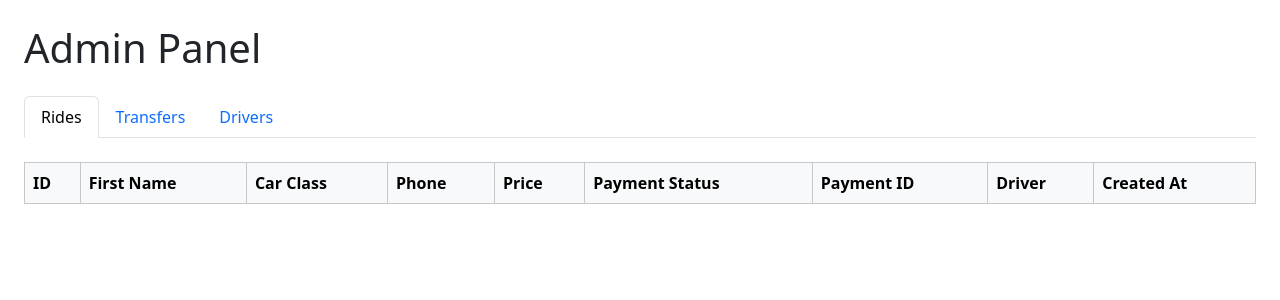
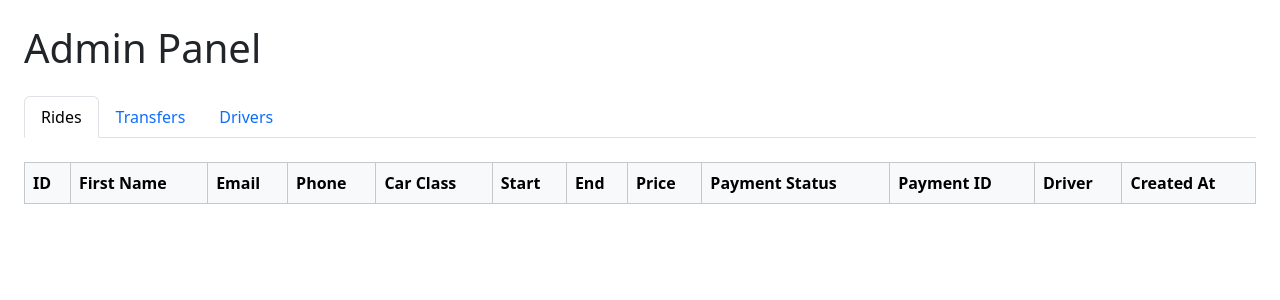
Before and after one commit to anavasynth/ETaxi, a Flask app: page /adminpanel in a window 1280 px wide. Shown: the top 300 px of the page. Run offline with Flask 3, Linux system fonts and the light colour scheme; lists and menus that the app fills with data are empty.

Commit message:
add addresses to route details

```diff
--- a/routes/admin.py
+++ b/routes/admin.py
@@ -19,7 +19,8 @@ def add_driver():
         last_name=data['last_name'],
         phone=data['phone'],
         driver_car=data['driver_car'],
-        car_class=data['car_class']
+        car_class=data['car_class'],
+        car_number=data['car_number'],
     )
     db.session.add(driver)
     db.session.commit()
@@ -42,6 +43,7 @@ def update_driver(driver_id):
         driver.phone = request.form['phone']
         driver.driver_car = request.form['driver_car']
         driver.car_class = request.form['car_class']
+        driver.car_number = request.form['car_number']
         db.session.commit()
     return redirect(url_for('admin.adminpanel'))
 
--- a/static/route.js
+++ b/static/route.js
@@ -105,8 +105,12 @@ document.addEventListener('DOMContentLoaded', () => {
 
 document.getElementById('confirmRouteBtn').addEventListener('click', async () => {
     const firstName = document.getElementById('confirmFirstName').value;
+    const email = document.getElementById('confirmEmail').value;
     const phone = document.getElementById('confirmPhone').value;
     const selectedClass = document.querySelector('.ride-class-option.selected');
+
+    const startAddress = window.startAddress || document.getElementById('start').value;
+    const endAddress = window.endAddress || document.getElementById('end').value;
 
     const carClass = selectedClass.dataset.value;
 
@@ -114,7 +118,7 @@ document.getElementById('confirmRouteBtn').addEventListener('click', async () =>
         const response = await fetch('/create-route-order', {
             method: 'POST',
             headers: { 'Content-Type': 'application/json' },
-            body: JSON.stringify({ firstName, phone, price: window.calculatedPrice, carClass })
+            body: JSON.stringify({ firstName, email, phone, price: window.calculatedPrice, carClass, startAddress, endAddress })
         });
 
         const responseText = await response.text();
--- a/static/transfer.js
+++ b/static/transfer.js
@@ -34,8 +34,8 @@ document.addEventListener('DOMContentLoaded', () => {
 
 document.getElementById('payTransferBtn').addEventListener('click', async () => {
   const email = document.getElementById('email').value;
-  const lastName = document.getElementById('lastName').value;
   const firstName = document.getElementById('firstName').value;
+  const phone = document.getElementById('phone').value;
   const seats = document.getElementById('seats').value;
   const price = document.getElementById('price').value;
   const transfer = document.getElementById('transferModalLabel').textContent.split(': ')[1];
@@ -44,7 +44,7 @@ document.getElementById('payTransferBtn').addEventListener('click', async () =>
     const response = await fetch('/create-transfer-order', {
       method: 'POST',
       headers: { 'Content-Type': 'application/json' },
-      body: JSON.stringify({ email, lastName, firstName, seats, price, transfer })
+      body: JSON.stringify({ firstName, email, phone, seats, price, transfer })
     });
 
     const responseText = await response.text();
--- a/templates/adminpanel.html
+++ b/templates/adminpanel.html
@@ -42,8 +42,11 @@
                     <tr>
                         <th>ID</th>
                         <th>First Name</th>
+                        <th>Email</th>
+                        <th>Phone</th>
                         <th>Car Class</th>
-                        <th>Phone</th>
+                        <th>Start</th>
+                        <th>End</th>
                         <th>Price</th>
                         <th>Payment Status</th>
                         <th>Payment ID</th>
@@ -56,8 +59,11 @@
                     <tr class="{% if ride.payment_status == 'completed' %}table-success{% endif %}">
                         <td>{{ ride.id }}</td>
                         <td>{{ ride.first_name }}</td>
+                        <td>{{ ride.email }}</td>
+                        <td>{{ ride.phone }}</td>
                         <td>{{ ride.car_class }}</td>
-                        <td>{{ ride.phone }}</td>
+                        <td>{{ ride.start_address }}</td>
+                        <td>{{ ride.end_address }}</td>
                         <td>{{ ride.price }}</td>
                         <td>{{ ride.payment_status }}</td>
                         <td>{{ ride.payment_id }}</td>
@@ -86,9 +92,9 @@
                 <thead class="table-light">
                     <tr>
                         <th>ID</th>
+                        <th>First Name</th>
                         <th>Email</th>
-                        <th>Last Name</th>
-                        <th>First Name</th>
+                        <th>Phone</th>
                         <th>Seats</th>
                         <th>Price</th>
                         <th>Transfer</th>
@@ -102,9 +108,9 @@
                     {% for transfer in transfers %}
                     <tr class="{% if transfer.payment_status == 'completed' %}table-success{% endif %}">
                         <td>{{ transfer.id }}</td>
+                        <td>{{ transfer.first_name }}</td>
                         <td>{{ transfer.email }}</td>
-                        <td>{{ transfer.last_name }}</td>
-                        <td>{{ transfer.first_name }}</td>
+                        <td>{{ transfer.phone }}</td>
                         <td>{{ transfer.seats }}</td>
                         <td>{{ transfer.price }}</td>
                         <td>{{ transfer.transfer }}</td>
@@ -144,6 +150,7 @@
         <th>Phone</th>
         <th>Car</th>
         <th>Class</th>
+        <th>Car Number</th>
         <th>Actions</th>
       </tr>
     </thead>
@@ -156,6 +163,7 @@
         <td>{{ driver.phone }}</td>
         <td>{{ driver.driver_car }}</td>
         <td>{{ driver.car_class }}</td>
+        <td>{{ driver.car_number }}</td>
         <td>
           <!-- Edit -->
           <button class="btn btn-sm btn-primary" data-bs-toggle="modal" data-bs-target="#editDriverModal{{ driver.id }}">Edit</button>
@@ -181,6 +189,7 @@
                 <input type="text" class="form-control mb-2" name="phone" value="{{ driver.phone }}" required>
                 <input type="text" class="form-control mb-2" name="driver_car" value="{{ driver.driver_car }}" required>
                 <input type="text" class="form-control mb-2" name="car_class" value="{{ driver.car_class }}" required>
+                <input type="text" class="form-control mb-2" name="car_number" value="{{ driver.car_number }}" required>
               </div>
               <div class="modal-footer">
                 <button type="submit" class="btn btn-primary">Save Changes</button>
@@ -229,6 +238,7 @@
           <input type="text" class="form-control mb-2" name="phone" placeholder="Phone" required>
           <input type="text" class="form-control mb-2" name="driver_car" placeholder="Driver Car" required>
           <input type="text" class="form-control mb-2" name="car_class" placeholder="Car Class" required>
+          <input type="text" class="form-control mb-2" name="car_number" placeholder="Car Number" required>
         </div>
         <div class="modal-footer">
           <button type="submit" class="btn btn-success">Add Driver</button>
--- a/templates/route_details.html
+++ b/templates/route_details.html
@@ -72,6 +72,10 @@
             <label for="confirmFirstName" class="form-label">Ім'я</label>
             <input type="text" class="form-control" id="confirmFirstName" required>
           </div>
+            <div class="mb-3">
+            <label for="confirmEmail" class="form-label">Email</label>
+            <input type="text" class="form-control" id="confirmEmail" required>
+          </div>
           <div class="mb-3">
             <label for="confirmPhone" class="form-label">Номер телефону</label>
             <input type="text" class="form-control" id="confirmPhone" required>
```
Also changed, not shown: models.py (+10 -13 lines), routes/rides.py (+8 -0 lines), routes/transfers.py (+4 -4 lines), static/map.js (+16 -1 lines), templates/components/transfer_modal.html (+7 -7 lines).
